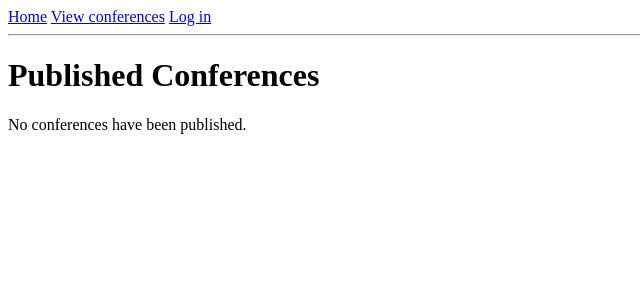
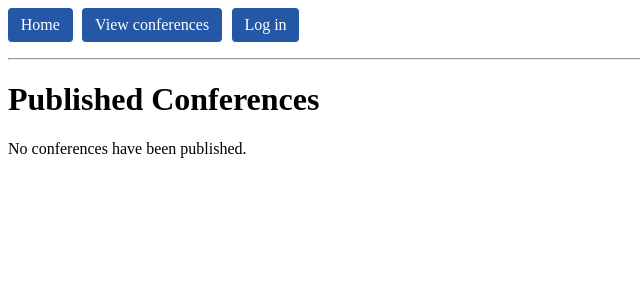
Before and after one commit to krispepper/530_2026_09_conference, a Flask app: page /conferences in a window 1280 px wide. Shown: the top 300 px of the page, without its empty margins (0-640 px from the left). Run offline with Flask 3, Linux system fonts and the light colour scheme; data that the repository does not hold is empty; parts of the project's set-up code (start-up, migrations or seed data) failed here and were passed over.

Commit message:
Updated UI with buttons and my conferences option.

```diff
--- a/src/templates/_navigation.html
+++ b/src/templates/_navigation.html
@@ -1,14 +1,43 @@
 <nav>
-    <a href="{{ url_for('get_index') }}">Home</a>
-    <a href="{{ url_for('conferences_page') }}">View conferences</a>
+    <a class="button" href="{{ url_for('get_index') }}">Home</a>
+    <a class="button" href="{{ url_for('conferences_page') }}">View conferences</a>
+    {% if current_user and current_user.is_organizer %}
+        <a class="button" href="{{ url_for('my_conferences_page') }}">My conferences</a>
+    {% endif %}
     {% if can_manage_conferences %}
-        <a href="{{ url_for('create_conference_page') }}">Create conference</a>
+        <a class="button" href="{{ url_for('create_conference_page') }}">Create conference</a>
     {% endif %}
     {% if current_user %}
         <span>Signed in as {{ current_user.user_id }}</span>
-        <a href="{{ url_for('logout') }}">Log out</a>
+        <a class="button secondary" href="{{ url_for('logout') }}">Log out</a>
     {% else %}
-        <a href="{{ url_for('login') }}">Log in</a>
+        <a class="button" href="{{ url_for('login') }}">Log in</a>
     {% endif %}
 </nav>
+<style>
+    nav {
+        align-items: center;
+        display: flex;
+        flex-wrap: wrap;
+        gap: .6rem;
+        margin-bottom: 1rem;
+    }
+    .button {
+        background: #2457a6;
+        border-radius: 4px;
+        color: white;
+        display: inline-block;
+        padding: .5rem .8rem;
+        text-decoration: none;
+    }
+    .button:hover {
+        background: #173d78;
+    }
+    .button.secondary {
+        background: #5f6b7a;
+    }
+    nav span {
+        margin-left: auto;
+    }
+</style>
 <hr>
--- a/src/templates/conferences.html
+++ b/src/templates/conferences.html
@@ -2,20 +2,22 @@
 <html lang="en">
 <head>
     <meta charset="UTF-8">
-    <title>Conferences</title>
+    <title>{{ title|default('Published Conferences') }}</title>
 </head>
 <body>
     {% include '_navigation.html' %}
-    <h1>Published Conferences</h1>
+    <h1>{{ title|default('Published Conferences') }}</h1>
     {% for conference in conferences %}
         <article>
-            <h2>
-                <a href="{{ url_for('conference_page', conference_id=conference.conference_id) }}">
-                    {{ conference.name }}
-                </a>
-            </h2>
+            <h2>{{ conference.name }}</h2>
             <p>{{ conference.event_datetime }} &mdash; {{ conference.location }}</p>
             <p>{{ conference.registration_type|capitalize }} registration</p>
+            {% if show_status|default(false) %}
+                <p>{{ 'Published' if conference.is_published else 'Draft' }}</p>
+            {% endif %}
+            <a class="button" href="{{ url_for('conference_page', conference_id=conference.conference_id) }}">
+                View conference
+            </a>
         </article>
     {% else %}
         <p>No conferences have been published.</p>
```
Also changed, not shown: src/templates/index.html (+25 -2 lines).
